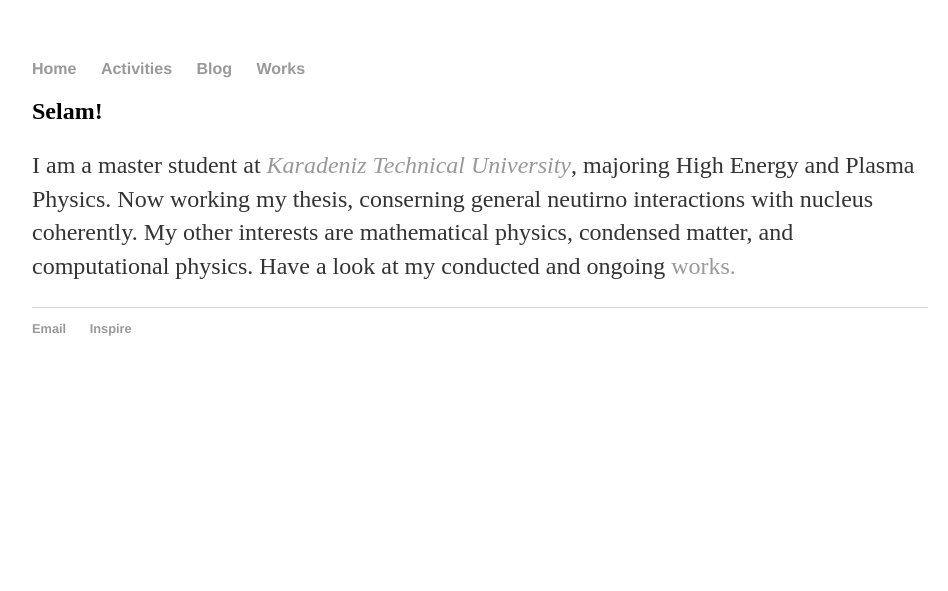
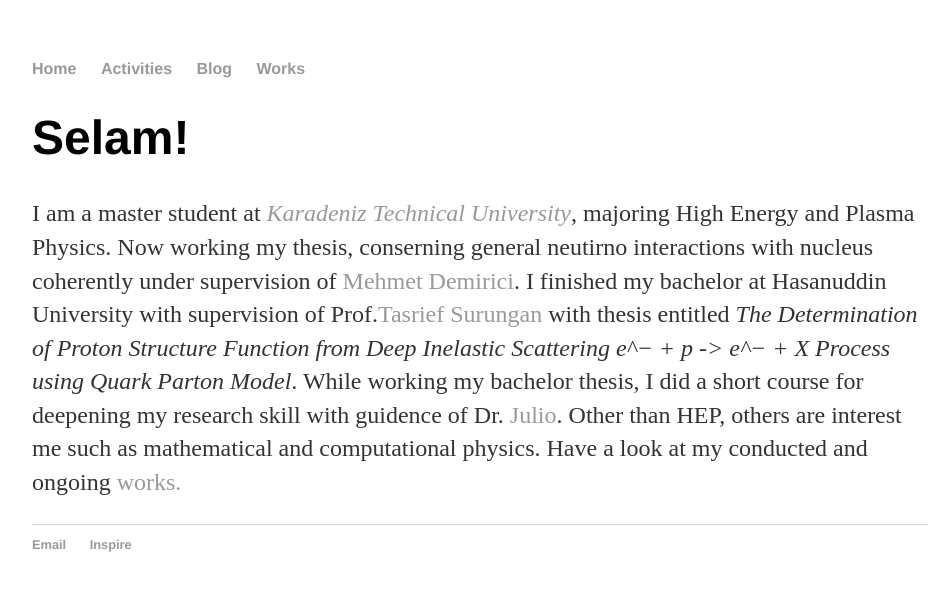
Before and after one commit to mfmustamin/mfmustamin.github.io, a Jekyll site: the page built from index.html, in a window 1280 px wide. Shown: the top 591 px of the page, without its empty margins (160-1108 px from the left). Built offline with Jekyll 4.4.1, drawn with Linux system fonts in a browser that asks for light colours.

Commit message:
Update index.html

```diff
--- a/index.html
+++ b/index.html
@@ -3,10 +3,13 @@
 title: Particle Phenomenologist
 ---
 <div class="blurb">
-	<h2>Selam!</h2>
+	<h1>Selam!</h1>
 	<p>
-		I am a master student at <a href="https://www.ktu.edu.tr/en"><em>Karadeniz Technical University</em></a>, majoring High Energy and Plasma Physics.
-		Now working my thesis, conserning general neutirno interactions with nucleus coherently. My other interests are mathematical physics, condensed matter,
-		and computational physics. Have a look at my conducted and ongoing <a href="/works">works.</a>
+	I am a master student at <a href="https://www.ktu.edu.tr/en"><em>Karadeniz Technical University</em></a>, majoring High Energy and Plasma Physics.
+	Now working my thesis, conserning general neutirno interactions with nucleus coherently under supervision of <a href="https://www.scopus.com/authid/detail.uri?authorId=55795250300">Mehmet Demirici</a>.
+	I finished my bachelor at Hasanuddin University with supervision of Prof.<a href="https://www.scopus.com/authid/detail.uri?authorId=12793289800">Tasrief Surungan</a> with thesis entitled
+	<em>The Determination of Proton Structure Function from Deep Inelastic Scattering e^− + p -> e^− + X Process using Quark Parton Model</em>. While working my bachelor thesis,
+	I did a short course for deepening my research skill with guidence of Dr. <a href="scopus.com/authid/detail.uri?authorId=36337522200">Julio</a>. Other than HEP,
+	others are interest me such as mathematical and computational physics. Have a look at my conducted and ongoing <a href="/works">works.</a>
 	</p>
 </div><!-- /.blurb -->
```
